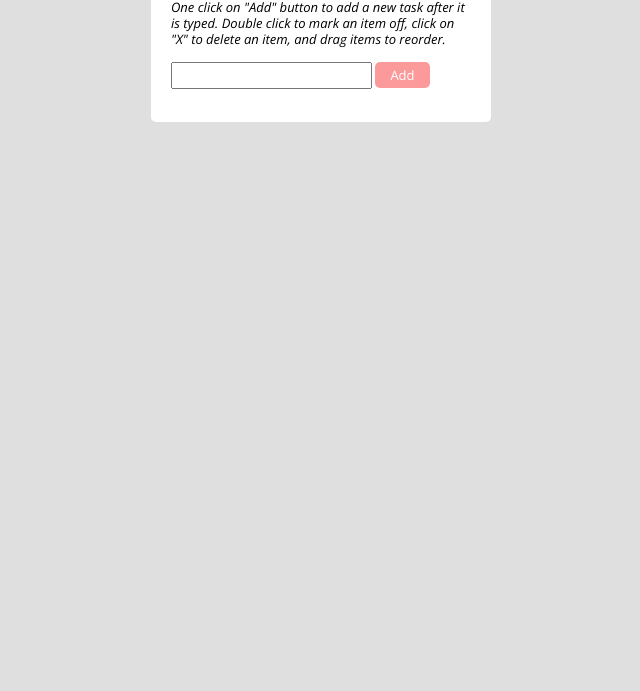
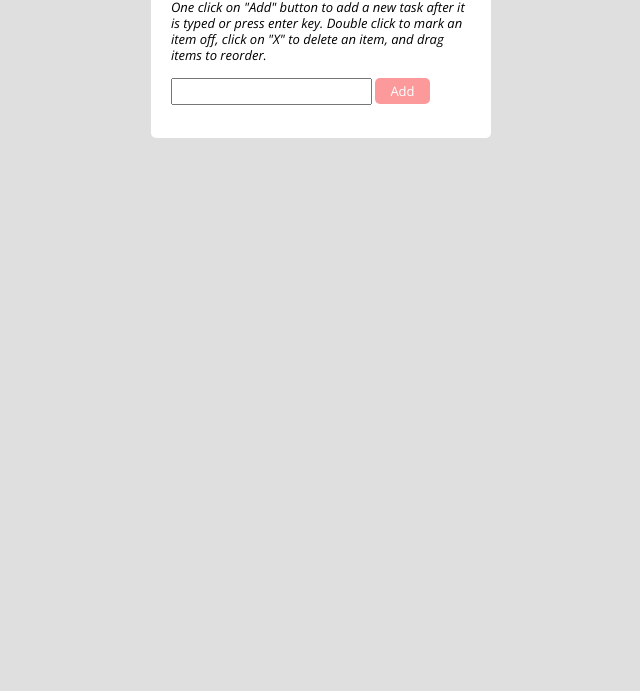
Before and after one commit to Yafet4275/to-do-list-app, a plain HTML site: page index.html in a window 1280 px wide. Shown: the part 109-800 px from the top of the page, without its empty margins (319-959 px from the left). Drawn offline with nearby package versions, Linux system fonts and the light colour scheme.

Commit message:
Comment added
Comment added to tell the user that enter key is available

```diff
--- a/index.html
+++ b/index.html
@@ -11,7 +11,7 @@
 <body>
 	<div class="container">
 		<h2>To Do List App</h2>
-		<p><em> One click on "Add" button to add a new task after it is typed. Double click to mark an item off, click on "X" to delete an item, and drag items to reorder.</em></p>
+		<p><em> One click on "Add" button to add a new task after it is typed or press enter key. Double click to mark an item off, click on "X" to delete an item, and drag items to reorder.</em></p>
 
 		<form name="toDoList">
 			<input type="text" name="ListItem" id="input"/>
```
